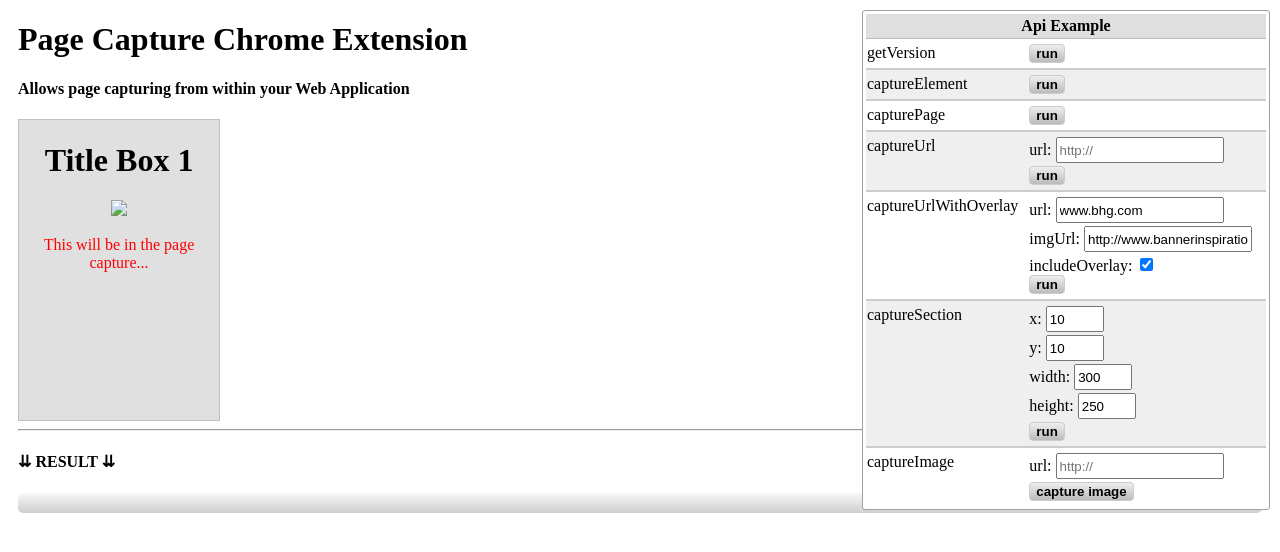
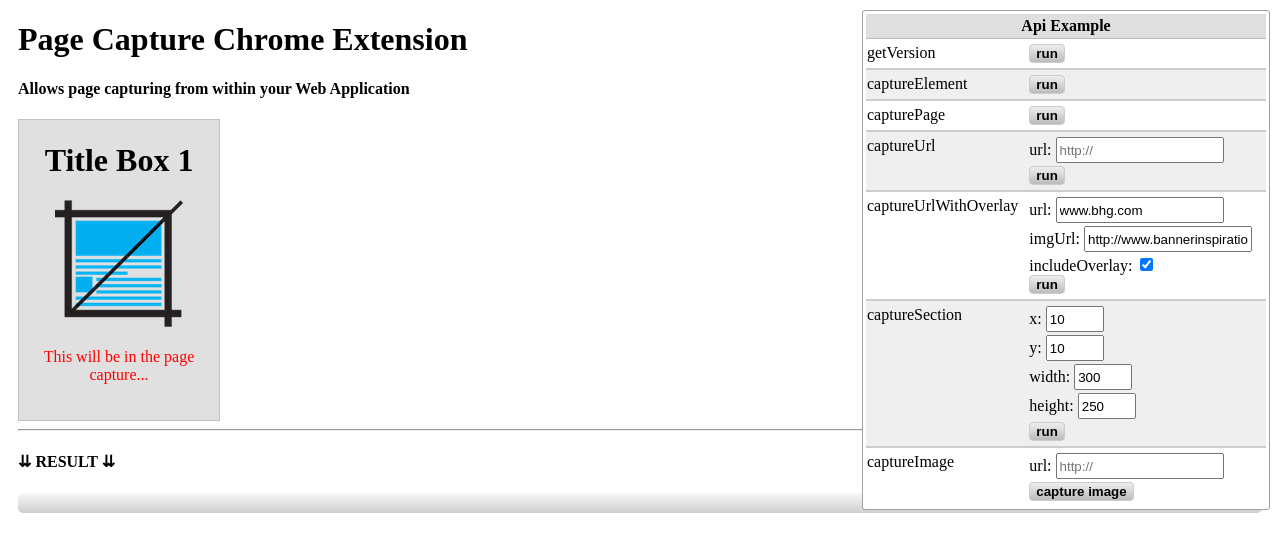
Before and after one commit to yieldbot/page_capture, a plain HTML site: page index.html in a window 1280 px wide. Drawn offline with Linux system fonts and the light colour scheme.

Commit message:
copy from master

```diff
--- a/index.html
+++ b/index.html
@@ -27,7 +27,7 @@
 
     <div id="box1">
       <h1>Title Box 1</h1>
-      <img src="../src/logo.png">
+      <img src="./logo.png">
       <p style="color: red;">
         This will be in the page capture...
       </p>
```
Also changed, not shown: logo.png (added).
